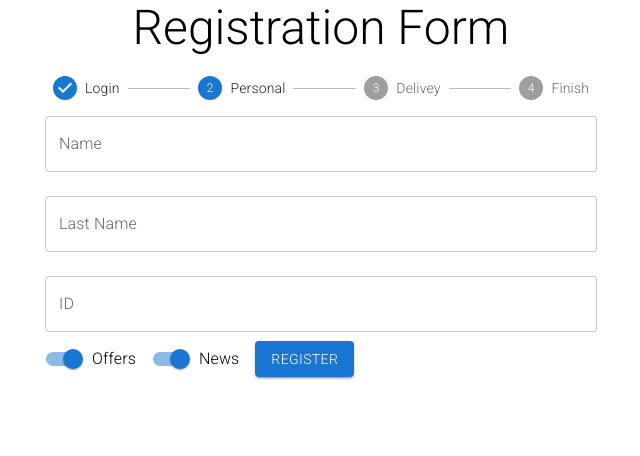
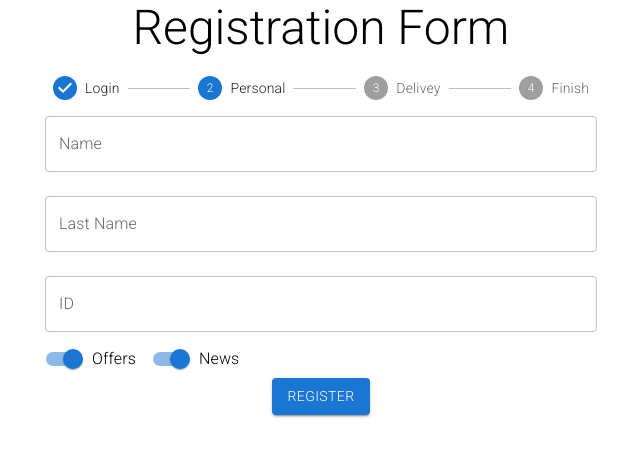
Before and after one commit to FranciscoGSilverio/react-registration-form, a React (Create React App) app: page / in a window 1280 px wide. Both pictures are taken after typing "name@example.com", "Sample123" into the empty fields and a click on the button "REGISTER". Shown: the top 456 px of the page, without its empty margins (319-959 px from the left). Built offline with nearby package versions, Linux system fonts and the light colour scheme.

Commit message:
Added the models folder to unite all validations

```diff
--- a/src/App.js
+++ b/src/App.js
@@ -3,6 +3,7 @@ import "./App.css";
 import RegistrationForm from "./components/RegistrationForm/RegistrationForm";
 import { Container, Typography } from "@mui/material";
 import "@fontsource/roboto/300.css";
+import {validateId, validateName, validateLastName, validatePassword} from "./models/registration"
 
 class App extends Component {
   render() {
@@ -11,12 +12,15 @@ class App extends Component {
         <Typography variant="h3" align="center">
           Registration Form
         </Typography>
-        <br/>
+        <br />
         <RegistrationForm
           onSubmit={formSubmit}
-          validateId={validateId}
-          validateName={validateName}
-          validateLastName={validateLastName}
+          validations={{
+            id: validateId,
+            name: validateName,
+            lastName: validateLastName,
+            password: validatePassword,
+          }}
         />
       </Container>
     );
@@ -24,31 +28,7 @@ class App extends Component {
 }
 
 function formSubmit(data) {
- console.log(data)
-}
-
-function validateId(id) {
-  if (id.length !== 11) {
-    return { valid: false, text: "ID must have 11 digits." };
-  } else if (isNaN(id)) {
-    return { valid: false, text: "ID can't contain letters." };
-  } else return { valid: true, text: "" };
-}
-
-function validateName(name) {
-  if (name.length === 0) {
-    return { valid: false, text: "Still didn't fill this field." };
-  } else if (!isNaN(name)) {
-    return { valid: false, text: "Your name can't contain numbers." };
-  } else return { valid: true, text: "" };
-}
-
-function validateLastName(lastName) {
-  if (lastName.length === 0) {
-    return { valid: false, text: "Still didn't fill this field." };
-  } else if (!isNaN(lastName)) {
-    return { valid: false, text: "Your last name can't contain numbers" };
-  } else return { valid: true, text: "" };
+  console.log(data);
 }
 
 export default App;
--- a/src/components/RegistrationForm/PersonalData.jsx
+++ b/src/components/RegistrationForm/PersonalData.jsx
@@ -1,43 +1,43 @@
 import React, { useState } from "react";
-import { Button, TextField, Switch, FormControlLabel } from "@mui/material";
+import {
+  Button,
+  TextField,
+  Switch,
+  FormControlLabel,
+  Box,
+} from "@mui/material";
 
-function PersonalData({
-  onSubmit,
-  validateId,
-  validateName,
-  validateLastName,
-}) {
-  const [name, setName] = useState("");
+function PersonalData({ onSubmit, validations }) {
+  const [theName, setName] = useState("");
   const [lastName, setLastName] = useState("");
   const [id, setId] = useState("");
   const [offers, setOffers] = useState(true);
   const [news, setNews] = useState(true);
-  const [IDerrors, setIdErrors] = useState({ id: { valid: true, text: "" } });
-  const [nameErrors, setNameErrors] = useState({
-    name: { valid: true, text: "" },
-  });
-  const [lastNameErrors, setLastNameErrors] = useState({
-    lastName: { valid: true, text: "" },
-  });
+  const [errors, setErrors] = useState({ id: { valid: true, text: "" } });
+
+  function validateField(event) {
+    const { name, value } = event.target;
+    const newState = { ...errors };
+    newState[name] = validations[name](value);
+    setErrors(newState);
+  }
 
   return (
     <form
       onSubmit={(event) => {
         event.preventDefault();
-        onSubmit({ name, lastName, id, offers, news });
+        onSubmit({ theName, lastName, id, offers, news });
       }}
     >
       <TextField
-        value={name}
+        value={theName}
         onChange={(event) => {
           setName(event.target.value);
         }}
-        onBlur={(event) => {
-          let isValid = validateName(name);
-          setNameErrors({ name: isValid });
-        }}
-        error={!nameErrors.name.valid}
-        helperText={nameErrors.name.text}
+        onBlur={validateField}
+        error={!errors.id.valid}
+        name="name"
+        helperText={errors.id.text}
         id="name"
         label="Name"
         variant="outlined"
@@ -49,12 +49,10 @@ function PersonalData({
         onChange={(event) => {
           setLastName(event.target.value);
         }}
-        onBlur={(event) => {
-          let isValid = validateLastName(lastName);
-          setLastNameErrors({ lastName: isValid });
-        }}
-        error={!lastNameErrors.lastName.valid}
-        helperText={lastNameErrors.lastName.text}
+        onBlur={validateField}
+        name="lastName"
+        error={!errors.id.valid}
+        helperText={errors.id.text}
         id="lastname"
         label="Last Name"
         variant="outlined"
@@ -66,12 +64,10 @@ function PersonalData({
         onChange={(event) => {
           setId(event.target.value);
         }}
-        onBlur={(event) => {
-          let isValid = validateId(id);
-          setIdErrors({ id: isValid });
-        }}
-        error={!IDerrors.id.valid}
-        helperText={IDerrors.id.text}
+        onBlur={validateField}
+        name="id"
+        error={!errors.id.valid}
+        helperText={errors.id.text}
         id="id"
         label="ID"
         variant="outlined"
@@ -104,10 +100,12 @@ function PersonalData({
           />
         }
       />
-
-      <Button type="submit" variant="contained">
-        REGISTER
-      </Button>
+      <br />
+      <Box textAlign="center">
+        <Button type="submit" variant="contained">
+          REGISTER
+        </Button>
+      </Box>
     </form>
   );
 }
--- a/src/components/RegistrationForm/RegistrationForm.jsx
+++ b/src/components/RegistrationForm/RegistrationForm.jsx
@@ -4,12 +4,7 @@ import DeliveryData from "./DeliveryData";
 import PersonalData from "./PersonalData";
 import UserData from "./UserData";
 
-function RegistrationForm({
-  onSubmit,
-  validateId,
-  validateName,
-  validateLastName,
-}) {
+function RegistrationForm({ onSubmit, validations }) {
   const [currentStage, setCurrentStage] = useState(0);
   const [collectedData, setCollectedData] = useState({});
 
@@ -21,14 +16,9 @@ function RegistrationForm({
   });
 
   const forms = [
-    <UserData onSubmit={collectData} />,
-    <PersonalData
-      onSubmit={collectData}
-      validateId={validateId}
-      validateName={validateName}
-      validateLastName={validateLastName}
-    />,
-    <DeliveryData onSubmit={collectData} />,
+    <UserData onSubmit={collectData} validations={validations} />,
+    <PersonalData onSubmit={collectData} validations={validations} />,
+    <DeliveryData onSubmit={collectData} validations={validations} />,
     <Typography variant="h5" align="center">
       Thank you for your registration
     </Typography>,
--- a/src/components/RegistrationForm/UserData.jsx
+++ b/src/components/RegistrationForm/UserData.jsx
@@ -1,4 +1,4 @@
-import { Button, TextField } from "@mui/material";
+import { Button, TextField, Box } from "@mui/material";
 import React, { useState } from "react";
 
 function UserData({ onSubmit }) {
@@ -37,10 +37,12 @@ function UserData({ onSubmit }) {
         margin="normal"
         fullWidth
       />
-      <br/>
-      <Button type="submit" variant="contained" align="center">
-        REGISTER
-      </Button>
+      <br />
+      <Box textAlign="center">
+        <Button type="submit" variant="contained">
+          REGISTER
+        </Button>
+      </Box>
     </form>
   );
 }
--- /dev/null
+++ b/src/models/registration.js
@@ -0,0 +1,36 @@
+function validateId(id) {
+  if (id.length !== 11) {
+    return { valid: false, text: "ID must have 11 digits." };
+  } else if (isNaN(id)) {
+    return { valid: false, text: "ID can't contain letters." };
+  } else return { valid: true, text: "" };
+}
+
+function validateName(name) {
+  if (name.length === 0) {
+    return { valid: false, text: "Still didn't fill this field." };
+  } else if (!isNaN(name)) {
+    return { valid: false, text: "Your name can't contain numbers." };
+  } else return { valid: true, text: "" };
+}
+
+function validateLastName(lastName) {
+  if (lastName.length === 0) {
+    return { valid: false, text: "Still didn't fill this field." };
+  } else if (!isNaN(lastName)) {
+    return { valid: false, text: "Your last name can't contain numbers" };
+  } else return { valid: true, text: "" };
+}
+
+function validatePassword(password) {
+  if (password.length < 4 || password.length > 72) {
+    return {
+      valid: false,
+      text: "Your password must have between 4 and 72 digits",
+    };
+  } else {
+    return { valid: true, text: "" };
+  }
+}
+
+export {validateId, validateName, validateLastName, validatePassword};
```
